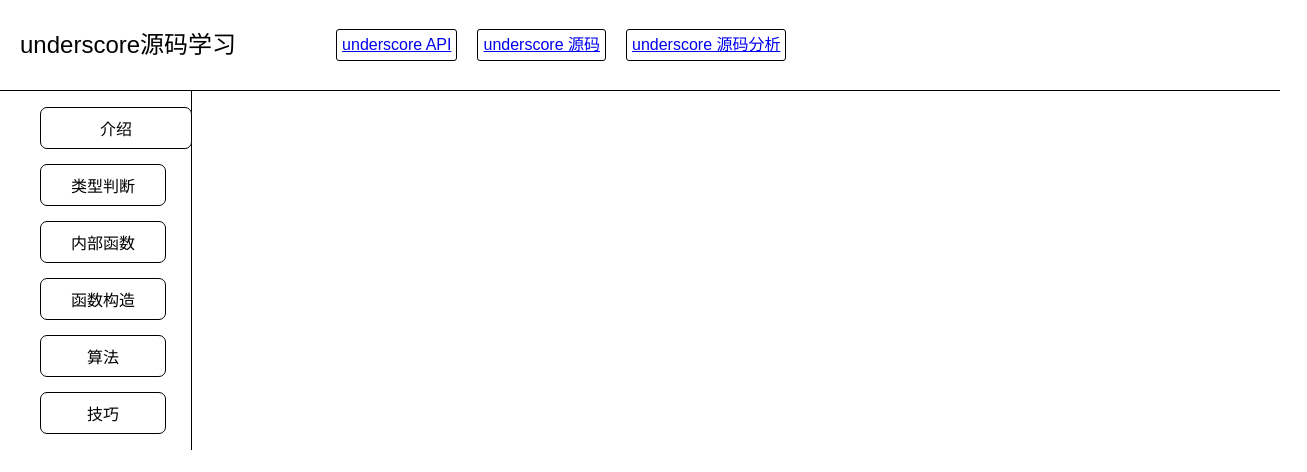
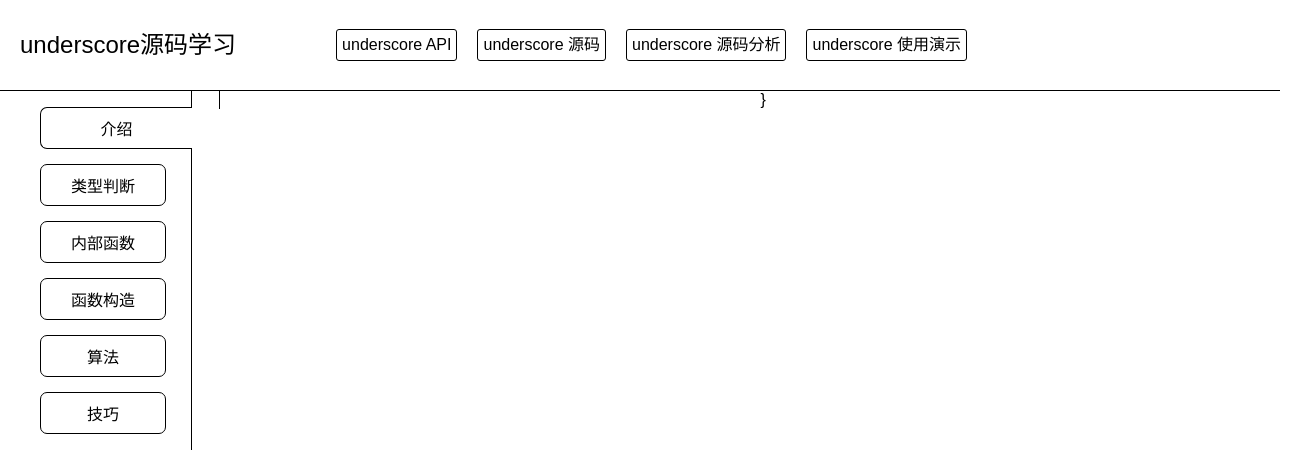
Before and after one commit to ginnko/memos, a React (Create React App) app in the folder underscore源码学习笔记/share/share/: page / in a window 1280 px wide. Shown: the top 472 px of the page, 1307 px wide, since content can reach past the window. Built offline with nearby package versions, Linux system fonts and the light colour scheme.

Commit message:
basically finish outline

```diff
--- a/underscore源码学习笔记/share/share/src/App.css
+++ b/underscore源码学习笔记/share/share/src/App.css
@@ -41,12 +41,13 @@
   float: left;
 }
 
+
 /*============通过js添加的button样式================*/
 .content-click{
   margin-right: -26px;
-  border-right: none;
-  border-top-right-radius: 0;
-  border-bottom-right-radius: 0;
+  border-right: none!important;
+  border-top-right-radius: 0!important;
+  border-bottom-right-radius: 0!important;
 }
 /*===============================================*/
 /*========================头部导航样式=============================*/
@@ -77,21 +78,39 @@
   line-height: 20px;
   cursor: pointer;
 }
+ul.headNav li a{
+  text-decoration: none;
+  color: black;
+  font-size: 16px;
+}
 
 ul.headNav li+li{
   margin-left: 20px;
 }
 /*==========================内容样式============================*/
+div.contentWrapper{
+  position: relative;
+}
 div.side{
   width: 15%;
   border-right: 1px solid black;
   padding-right: 25px;
   box-sizing: border-box;
+  position: absolute;
+  z-index: 100;
 }
 
 div.content{
-  width: 83%;
+  width: 84.93%;
+  position: absolute;
   border-left: 1px solid black;
+  z-index: -1;
+  left: 218.5px;
+}
+
+div.content div{
+  margin: 0;
+  padding: 0;
 }
 
 ul.sideNav li{
@@ -101,6 +120,7 @@
   padding: 8px;
   border-radius: 7px;
   background-color: white;
+  cursor: pointer;
 }
 ul.sideNav li a{
   text-decoration: none;
--- a/underscore源码学习笔记/share/share/src/App.js
+++ b/underscore源码学习笔记/share/share/src/App.js
@@ -1,6 +1,7 @@
 import React, { Component } from 'react';
 import logo from './logo.svg';
 import './App.css';
+import {Cases} from './data'
 
 import classNames from 'classnames';
 
@@ -12,6 +13,7 @@
       <li><a href="http://underscorejs.org/" target="_blank">underscore API</a></li>
       <li><a href="https://github.com/hanzichi/underscore-analysis/blob/master/underscore-1.8.3.js/underscore-1.8.3-analysis.js" target="_blank">underscore 源码</a></li>
       <li><a href="https://github.com/hanzichi/underscore-analysis" target="_blank">underscore 源码分析</a></li>
+      <li><a href="https://codepen.io/ginnko/pen/zRZJZN" target="_blank">underscore 使用演示</a></li>
     </ul>
   </div>;
 
@@ -25,49 +27,91 @@
     this.contentClick = this.contentClick.bind(this);
   }
 
-  contentClick(e){
-    e.stopPropagation();
-    console.log(e.target);
-    const key = e.target.getAttribute('key');
+  contentClick(key){
     this.setState({clicked: key});
+    this.props.transferFromChild(key);
   }
   render(){
     const {clicked} = this.state;
     return (
       <ul className="sideNav">
-        <li onClick={() => this.contentClick()} className={classNames({'content-click': clicked == 0})} key="0">介绍</li>
-        <li onClick={() => this.contentClick()} className={classNames({'content-click': clicked == 1})} key="1">类型判断</li>
-        <li onClick={() => this.contentClick()} className={classNames({'content-click': clicked == 2})} key="2">内部函数</li>
-        <li onClick={() => this.contentClick()} className={classNames({'content-click': clicked == 3})} key="3">函数构造</li>
-        <li onClick={() => this.contentClick()} className={classNames({'content-click': clicked == 4})} key="4">算法</li>
-        <li onClick={() => this.contentClick()} className={classNames({'content-click': clicked == 5})} key="5">技巧</li>
+        <li onClick={() => this.contentClick(0)} className={classNames({'content-click': clicked == 0})} key="0">介绍</li>
+        <li onClick={() => this.contentClick(1)} className={classNames({'content-click': clicked == 1})} key="1">类型判断</li>
+        <li onClick={() => this.contentClick(2)} className={classNames({'content-click': clicked == 2})} key="2">内部函数</li>
+        <li onClick={() => this.contentClick(3)} className={classNames({'content-click': clicked == 3})} key="3">函数构造</li>
+        <li onClick={() => this.contentClick(4)} className={classNames({'content-click': clicked == 4})} key="4">算法</li>
+        <li onClick={() => this.contentClick(5)} className={classNames({'content-click': clicked == 5})} key="5">技巧</li>
       </ul>
     );
   }
 }
 
+const Route = ({clicked}) => {
+  if(clicked == 0){
+    return <Card clicked={clicked}/>;
+  }else if(clicked == 1){
+    return <Card clicked={clicked}/>;
+  }else if(clicked == 2){
+    return <Card clicked={clicked}/>;
+  }else if(clicked == 3){
+    return <Card clicked={clicked}/>;
+  }else if(clicked == 4){
+    return <Card clicked={clicked}/>;
+  }else{
+    return <Card clicked={clicked}/>;
+  }
+}
+
+const Card = ({clicked}) => {
+  const showCase = Cases[clicked];
+  showCase.map((item) => {
+    console.log(item);
+  });
+  return(
+    <div>
+    {
+     showCase.map((item, index) => {
+      <div key={index + item['title']}>
+        <p className="case-title">{item['title']}</p>
+        <p className="case-content">{item['content']}</p>
+      </div>
+     })
+
+     }
+    }
+    </div>
+  );
+}
+
 class App extends Component {
-  // constructor(props){
-  //   super(props){
-  //     this.state = {
+  constructor(props){
+  super(props);
+  this.state = {
+    clicked: 0,
+  };
+  this.modifyClicked = this.modifyClicked.bind(this);
+  }
 
-  //     }
-  //   };
+  modifyClicked(clicked){
+    this.setState({clicked});
+  }
 
-  // }
   render() {
+    const {clicked} = this.state;
     return (
       <div className="App">
         <header className="App-header">
           <Reference />
         </header>
         <div className="contentWrapper">
-          <div className="side pull-left"><Content /></div>
-          <div className="content pull-right"></div>
+          <div className="side"><Content transferFromChild={this.modifyClicked} /></div>
+          <div className="content">< Route clicked={clicked} /></div>
         </div>
       </div>
     );
   }
 }
 
+
+
 export default App;
--- /dev/null
+++ b/underscore源码学习笔记/share/share/src/data.js
@@ -0,0 +1,29 @@
+const Cases = [
+  [{'title': '简介',
+    'content': 'Underscore使用原生的javascript扩充了已有或没有的方法,是一个工具库'
+  },
+  // ],
+  // [{'title': '简介',
+  // 'content': 'Underscore使用原生的javascript扩充了已有或没有的方法,是一个工具库'
+  // },
+  // ],
+  // [{'title': '简介',
+  // 'content': 'Underscore使用原生的javascript扩充了已有或没有的方法,是一个工具库'
+  // },
+  // ],
+  // [{'title': '简介',
+  // 'content': 'Underscore使用原生的javascript扩充了已有或没有的方法,是一个工具库'
+  // },
+  // ],
+  // [{'title': '简介',
+  // 'content': 'Underscore使用原生的javascript扩充了已有或没有的方法,是一个工具库'
+  // },
+  // ],
+  // [{'title': '简介',
+  // 'content': 'Underscore使用原生的javascript扩充了已有或没有的方法,是一个工具库'
+  // },
+  // ],
+
+]];
+
+export {Cases};
```
Also changed, not shown: 2 other files (tests, documents, lock files or other folders).
